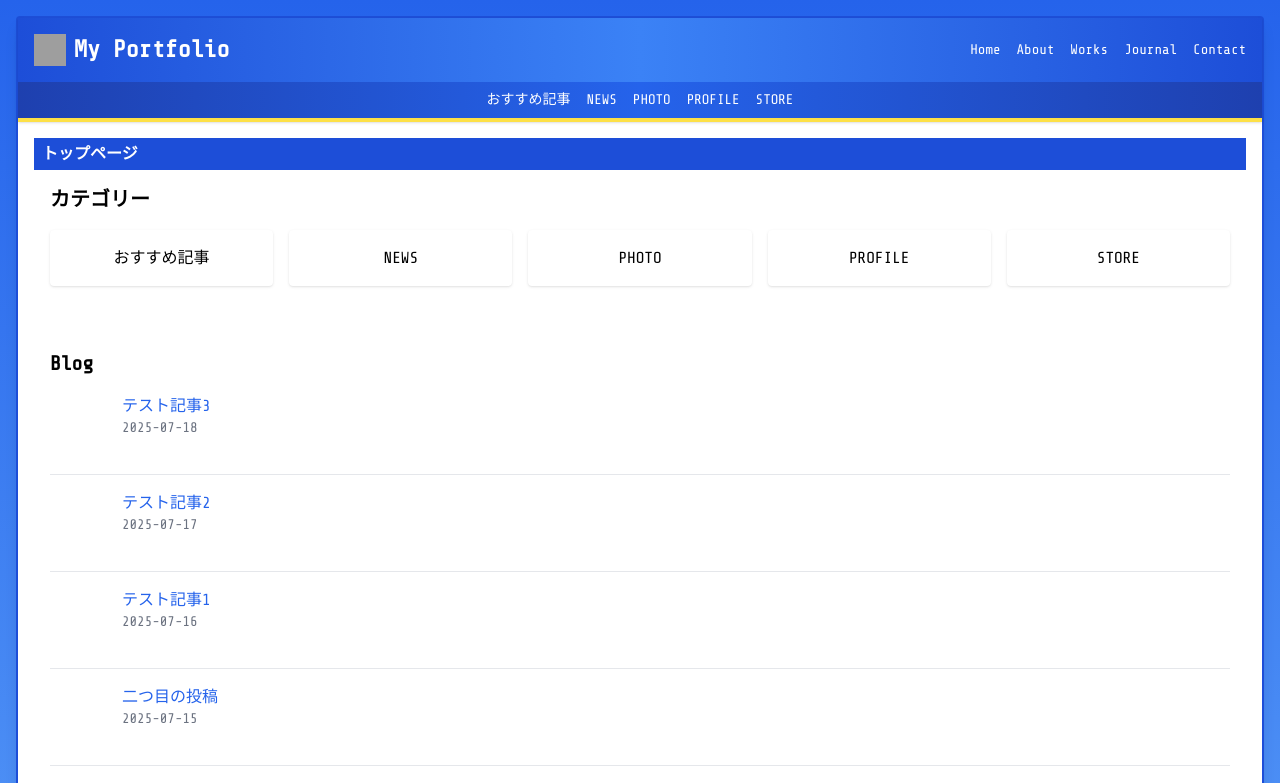
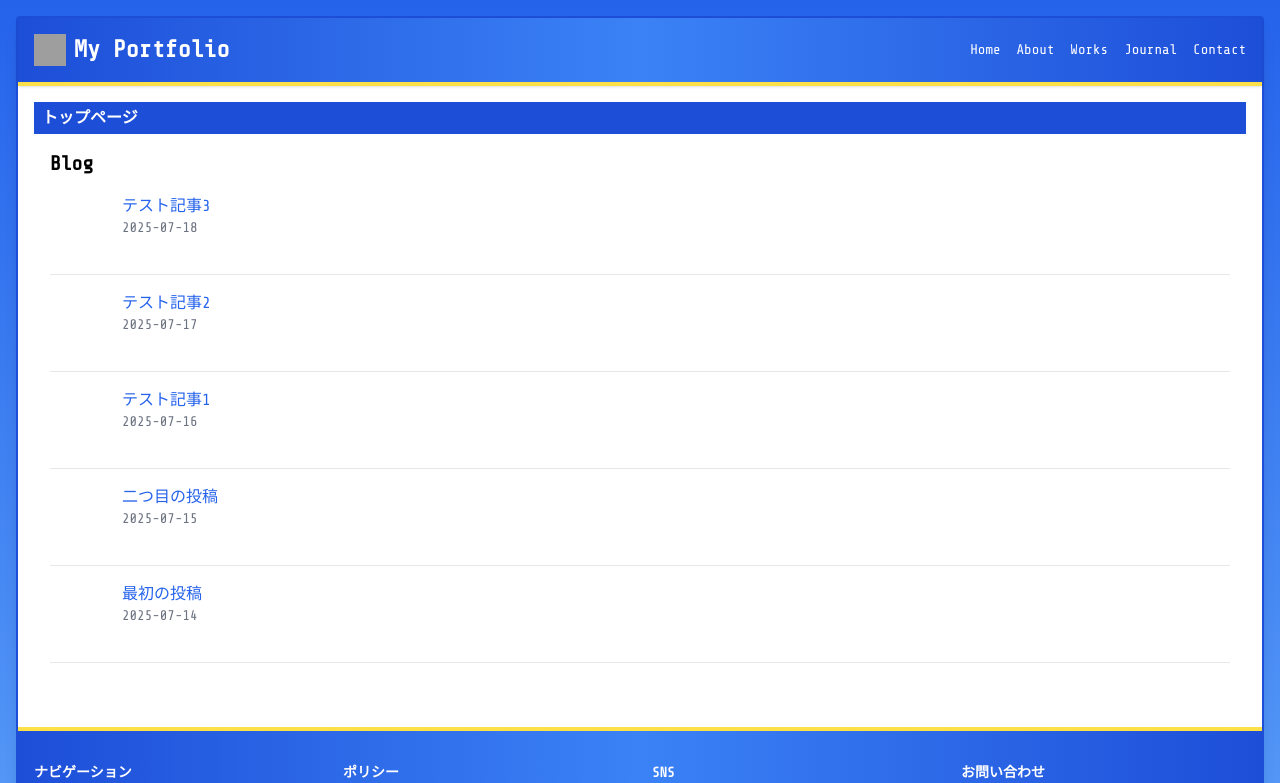
Before and after one commit to maruyamamasaya/Portfolio, a Next.js app: page / in a window 1280 px wide. Shown: the top 783 px of the page. Built offline with nearby package versions, Linux system fonts and the light colour scheme; grey boxes are pictures that could not be loaded.

Commit message:
Remove category list from home page

```diff
--- a/src/app/components/Header.tsx
+++ b/src/app/components/Header.tsx
@@ -12,13 +12,6 @@ export default function Header() {
     { href: '/contact', label: 'Contact' },
   ];
 
-  const categories = [
-    { href: '/recommend', label: 'おすすめ記事' },
-    { href: '/news', label: 'NEWS' },
-    { href: '/photo', label: 'PHOTO' },
-    { href: '/profile', label: 'PROFILE' },
-    { href: '/store', label: 'STORE' },
-  ];
 
   return (
     <header className="bg-gradient-to-r from-blue-700 via-blue-500 to-blue-700 text-white shadow border-b-4 border-yellow-300">
@@ -41,19 +34,7 @@ export default function Header() {
           </ul>
         </nav>
       </div>
-      {pathname === '/' && (
-        <div className="bg-gradient-to-r from-blue-800 via-blue-600 to-blue-800">
-          <div className="container mx-auto py-2">
-            <ul className="flex space-x-4 text-sm justify-center">
-              {categories.map((cat) => (
-                <li key={cat.href}>
-                  <Link href={cat.href}>{cat.label}</Link>
-                </li>
-              ))}
-            </ul>
-          </div>
-        </div>
-      )}
+      {/* Category links removed */}
     </header>
   );
 }
--- a/src/app/page.tsx
+++ b/src/app/page.tsx
@@ -3,32 +3,10 @@ import { getSortedPosts } from '@/lib/posts';
 
 export default async function HomePage() {
   const posts = getSortedPosts();
-  const categories = [
-    { name: 'おすすめ記事', href: '/recommend' },
-    { name: 'NEWS', href: '/news' },
-    { name: 'PHOTO', href: '/photo' },
-    { name: 'PROFILE', href: '/profile' },
-    { name: 'STORE', href: '/store' },
-  ];
 
   return (
     <div>
       <div className="xp-titlebar">トップページ</div>
-      <div className="mb-8 xp-content">
-        <h2 className="text-xl font-semibold mb-4">カテゴリー</h2>
-        <ul className="grid grid-cols-2 sm:grid-cols-3 md:grid-cols-5 gap-4">
-          {categories.map((cat) => (
-            <li key={cat.name}>
-              <Link
-                href={cat.href}
-                className="block bg-white rounded shadow p-4 text-center hover:bg-gray-50"
-              >
-                {cat.name}
-              </Link>
-            </li>
-          ))}
-        </ul>
-      </div>
       <div className="xp-content">
       <h2 className="text-xl font-semibold mb-4">Blog</h2>
       <ul className="space-y-4">
```
